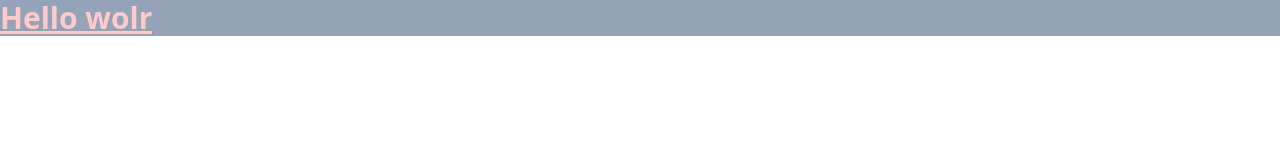
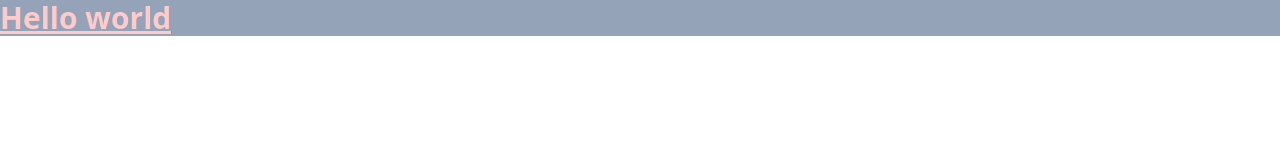
Before and after one commit to UCR-CS110-S23/project-methinks, a Next.js app: page / in a window 1280 px wide. Shown: the top 160 px of the page. Built offline with nearby package versions, Linux system fonts and the light colour scheme.

Commit message:
test commit to check if github working again

```diff
--- a/components/Hello.jsx
+++ b/components/Hello.jsx
@@ -1,7 +1,7 @@
 import React from "react";
 
 const Hello = () => {
-  return <div className="text-red-200 underline">Hello wolr</div>;
+  return <div className="text-red-200 underline">Hello world</div>;
 };
 
 export default Hello;
```
